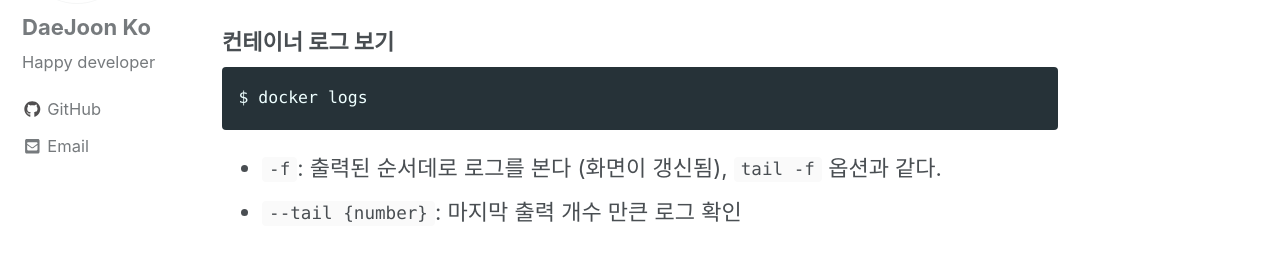
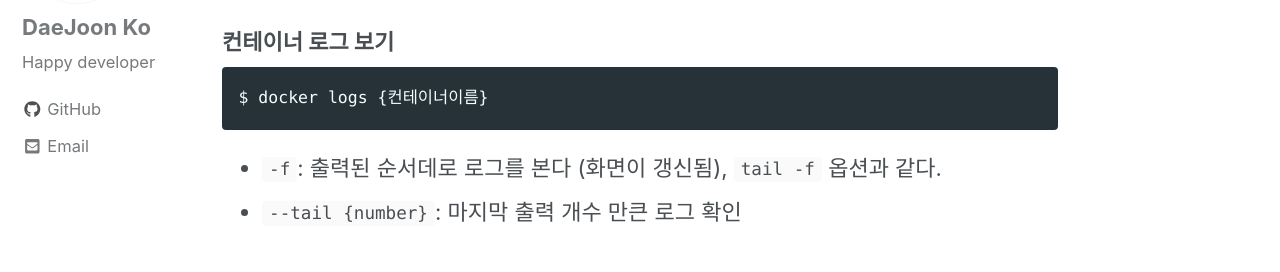
Before and after one commit to daejoon/daejoon.github.io, a Jekyll site: the page built from _posts/2019-02-02-Docker-자주사용하는-명령어.md, in a window 1280 px wide and 900 px high, scrolled down 2234 px. Shown: the part 172-444 px from the top of the window. Built offline with Jekyll 4.4.1, drawn with Linux system fonts in a browser that asks for light colours; cached includes are drawn as plain includes; nearby versions of some CDN libraries; comment, search, counter and statistics services are not loaded.

Commit message:
Update 2019-02-02-Docker-자주사용하는-명령어.md

````diff
--- a/_posts/2019-02-02-Docker-자주사용하는-명령어.md
+++ b/_posts/2019-02-02-Docker-자주사용하는-명령어.md
@@ -73,7 +73,7 @@ $ docker rm {컨테이너이름}
 
 ### 컨테이너 로그 보기
 ```
-$ docker logs
+$ docker logs {컨테이너이름}
 ```
 - `-f`: 출력된 순서데로 로그를 본다 (화면이 갱신됨), `tail -f` 옵션과 같다.
 - `--tail {number}`: 마지막 출력 개수 만큰 로그 확인
````
